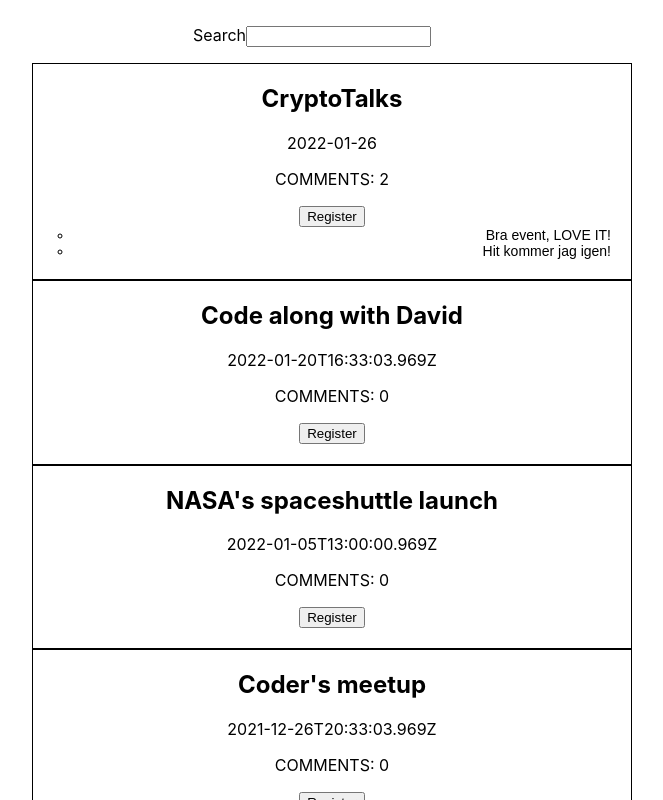
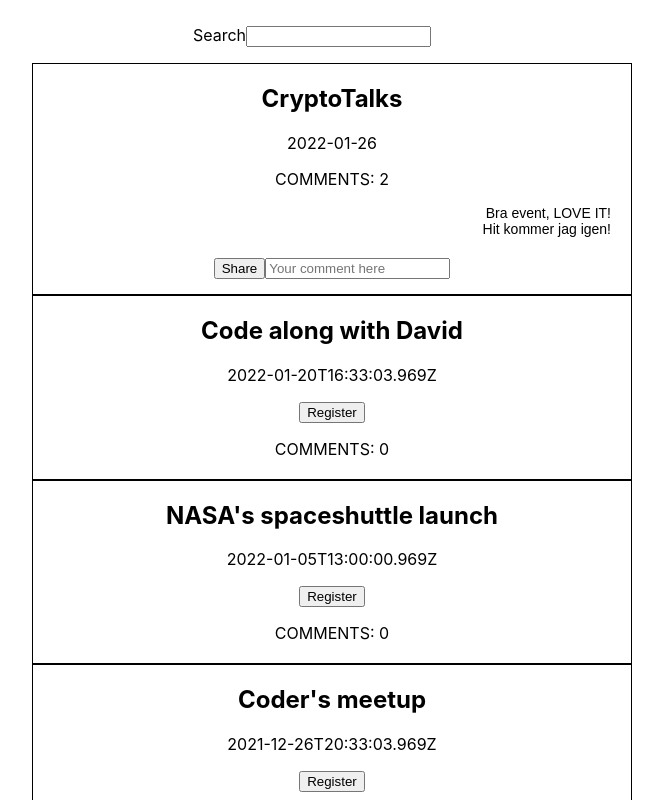
Before and after one commit to codeninjah/uppgift-design-patterns, a React (Create React App) app in the folder uppgift-design-patterns/: page / in a window 1280 px wide. Both pictures are taken after a click on the element 660 px from the left and 171 px from the top of the page. Shown: the top 800 px of the page, without its empty margins (328-991 px from the left). Built offline with nearby package versions, Linux system fonts and the light colour scheme.

Commit message:
Just commiting last changes

```diff
--- a/uppgift-design-patterns/src/App.css
+++ b/uppgift-design-patterns/src/App.css
@@ -80,14 +80,9 @@ article {
   border: 1px solid black;
 }
 
-/*
-.hidden {
-  display: none;
-}
-*/
-
 .kommentarer {
   margin-bottom: 20px;
+  list-style-type: none;
 }
 
 .kommentar {
@@ -109,3 +104,7 @@ article {
 .red {
   background-color: red;
 }
+
+.member-comment {
+  margin-bottom: 15px;
+}
--- a/uppgift-design-patterns/src/components/MeetupItem.tsx
+++ b/uppgift-design-patterns/src/components/MeetupItem.tsx
@@ -14,22 +14,25 @@ const MeetupItem = ({id, name, date, comments}:IMeetup) => {
         commentary();
     }
 
+    const ShareComment = () => {
+
+    }
+
     return(
         <>
             <h1>{name}</h1>
             <p>{date}</p>
-            <div className="hidden">
+            <div>
+                { showButton ? <button onClick={registerBtnStuff} data-test="meetups-input">Register</button> : <></> }
                 <p>COMMENTS: {comments.length}</p>
-
-                { showCommentary ? <><button>Share</button><input type="text" placeholder="Your comment here"></input></> : <></> }
-                { showButton ? <button onClick={registerBtnStuff} data-test="meetups-input">Register</button> : <></> }
-
                 <ul className="kommentarer">
                     {
                         comments.map(item =>
                         <li className="kommentar" key={item}>{item}</li>)
                     }
                 </ul>
+                        { showCommentary ? <div className="member-comment"><button  data-test="meetups-comment-btn" onClick={ShareComment}>Share</button>
+                        <input type="text"  data-test="meetups-comment-field" placeholder="Your comment here"></input></div> : <></> }
             </div>
         </>
     );
```
Also changed, not shown: 1 other file (tests, documents, lock files or other folders).
